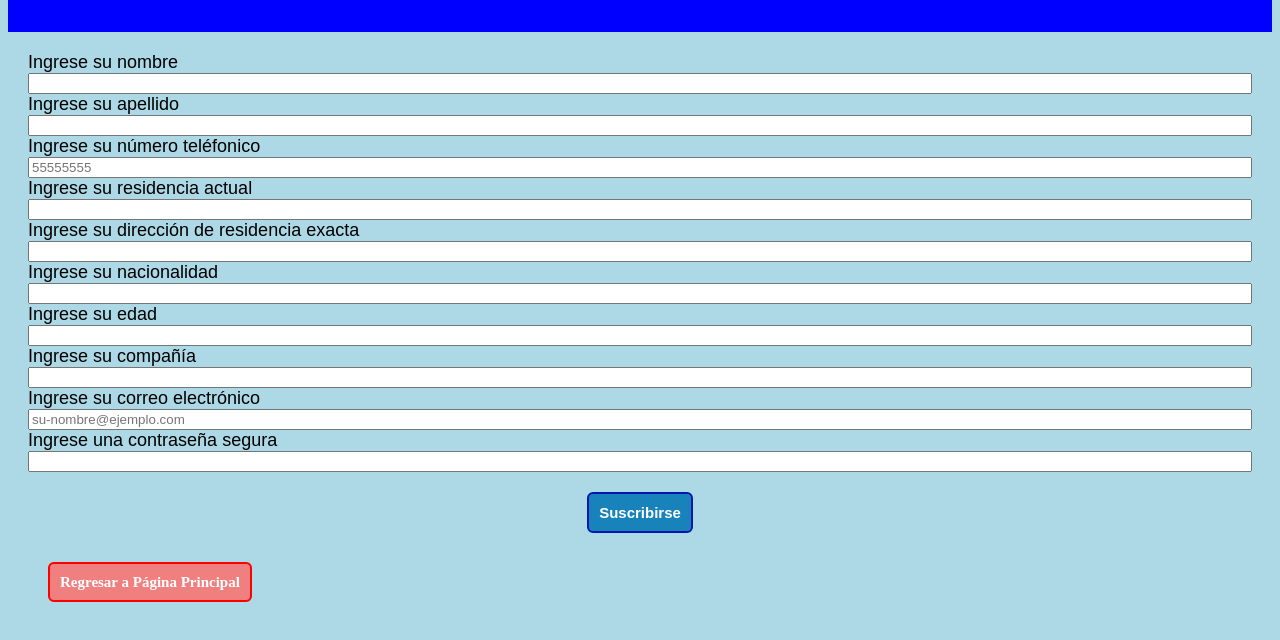
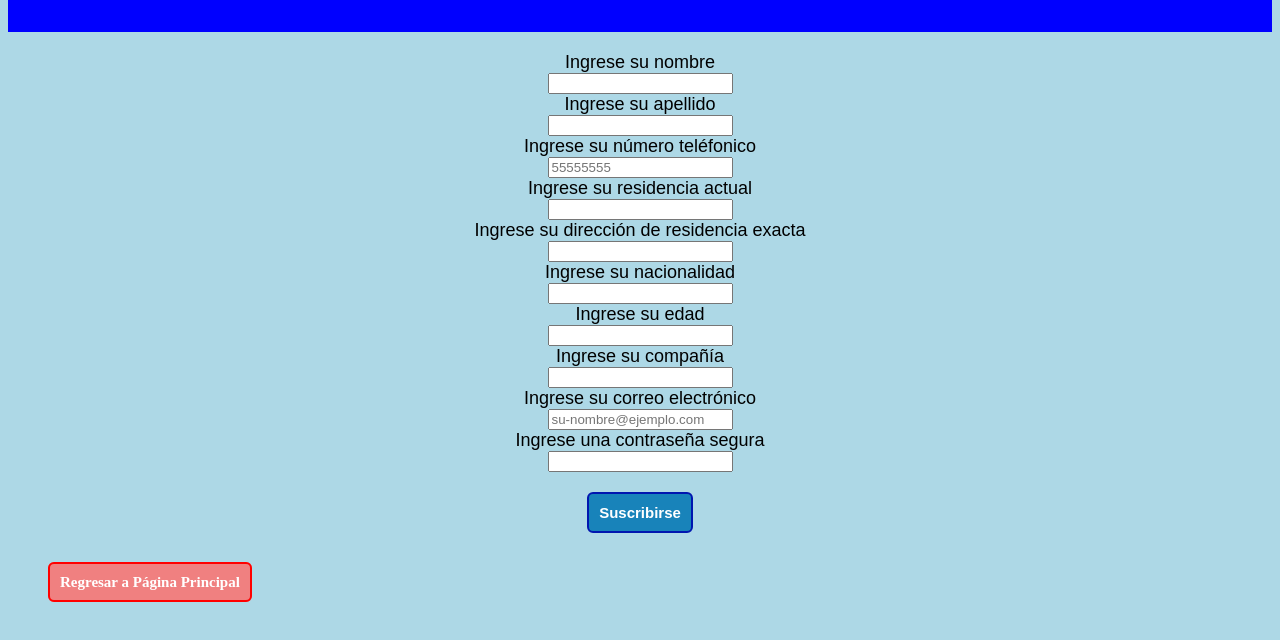
Before and after one commit to oss14/ProyectoFinalCuartaUnoOscarCedeno, a plain HTML site: page Master/formIng.html in a window 1280 px wide. Shown: the part 86-726 px from the top of the page. Drawn offline with nearby package versions, Linux system fonts and the light colour scheme.

Commit message:
Actualización
Actualización

```diff
--- a/Master/css/stylesFormIng.css
+++ b/Master/css/stylesFormIng.css
@@ -14,7 +14,9 @@
     display: flex;
     flex-direction: column;
     font-size: large;
-    margin: 20px;;
+    margin: 20px;
+    align-items: center;
+    justify-content: center
 }
 .btn-Suscribe{
     display: flex;
```
